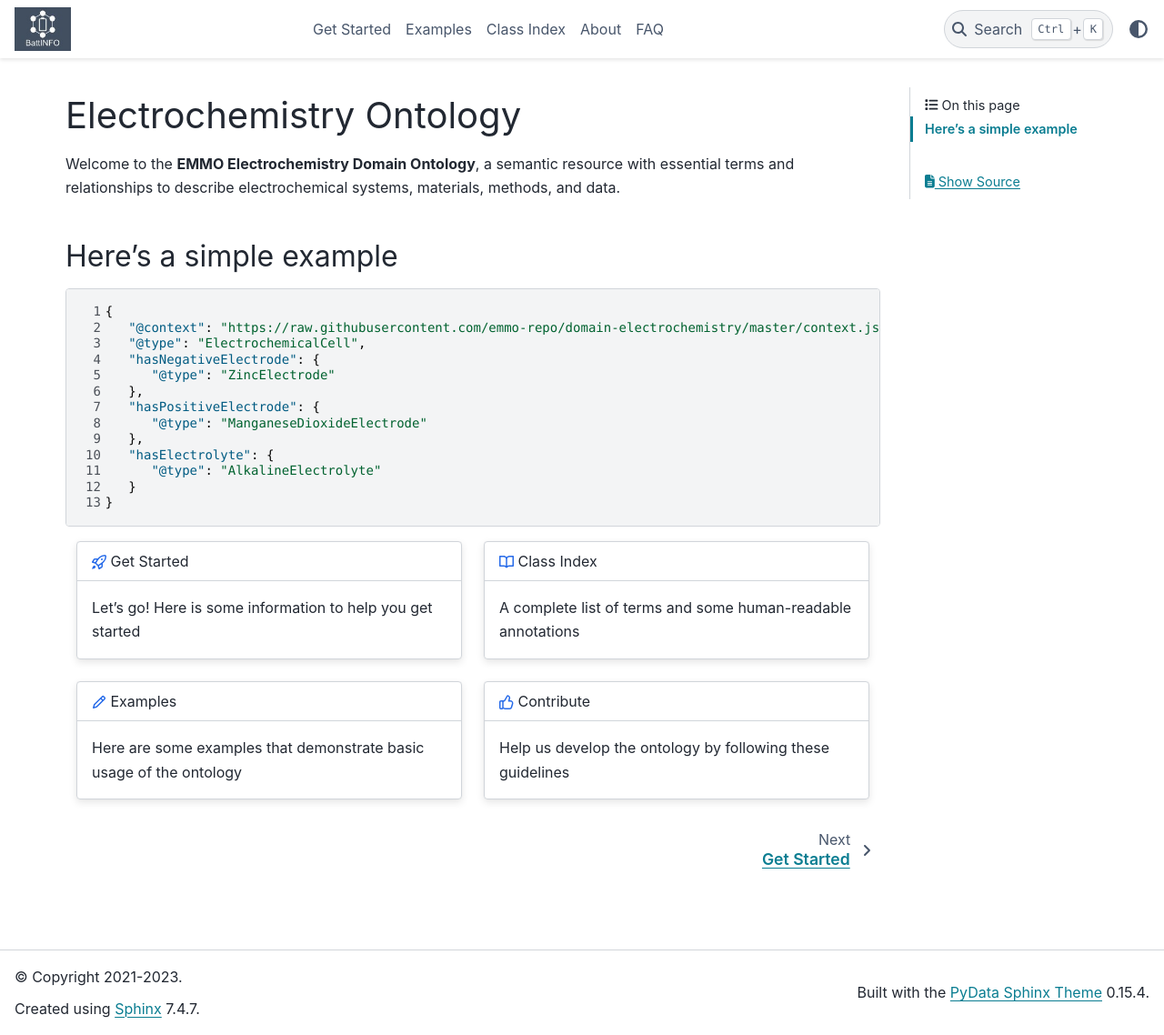
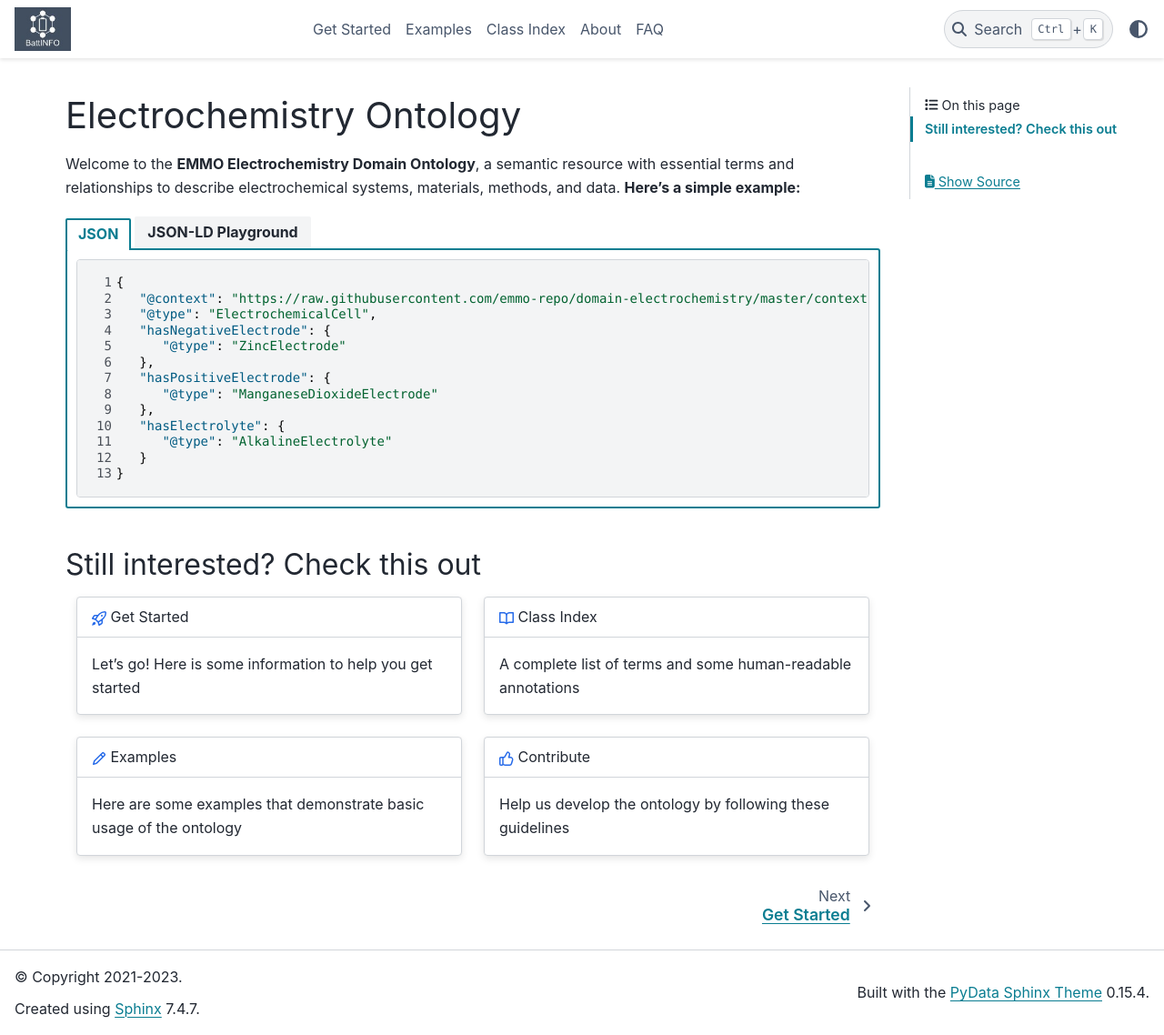
Before and after one commit to emmo-repo/domain-electrochemistry, a Sphinx documentation site: the page built from sphinx/index.rst, in a window 1280 px wide and 1138 px high. Shown: the whole window at 91% size. Built offline with Sphinx 7.4.7 and the PyData theme 0.15.4, drawn with Linux system fonts in a browser that asks for light colours.

Commit message:
Update index.rst

```diff
--- a/sphinx/index.rst
+++ b/sphinx/index.rst
@@ -12,11 +12,13 @@
 Electrochemistry Ontology
 ================================
 
-Welcome to the **EMMO Electrochemistry Domain Ontology**, a semantic resource with essential terms and relationships to describe electrochemical systems, materials, methods, and data.
+Welcome to the **EMMO Electrochemistry Domain Ontology**, a semantic resource with essential terms and relationships to describe electrochemical systems, materials, methods, and data. **Here's a simple example:**
 
-Here's a simple example
------------------------
-.. code-block:: json
+.. tab-set::
+
+   .. tab-item:: JSON
+
+      .. code-block:: json
          :linenos:
 
          {
@@ -33,6 +35,17 @@
             }
          }
 
+   .. tab-item:: JSON-LD Playground
+
+      .. raw:: html
+
+         <div style="position: relative; padding-top: 56.25%; height: 0;">
+            <iframe src="https://json-ld.org/playground/#startTab=tab-table&json-ld=%7B%22%40context%22%3A%22https%3A%2F%2Fraw.githubusercontent.com%2Femmo-repo%2Fdomain-electrochemistry%2Fmaster%2Fcontext.json%22%2C%22%40type%22%3A%22ElectrochemicalCell%22%2C%22hasNegativeElectrode%22%3A%7B%22%40type%22%3A%22ZincElectrode%22%7D%2C%22hasPositiveElectrode%22%3A%7B%22%40type%22%3A%22ManganeseDioxideElectrode%22%7D%2C%22hasElectrolyte%22%3A%7B%22%40type%22%3A%22AlkalineElectrolyte%22%7D%7D" style="position: absolute; top: 0; left: 0; width: 100%; height: 100%;" frameborder="0" allowfullscreen></iframe>
+         </div>
+
+
+Still interested? Check this out
+--------------------------------
 .. grid::
 
     .. grid-item-card::
```
